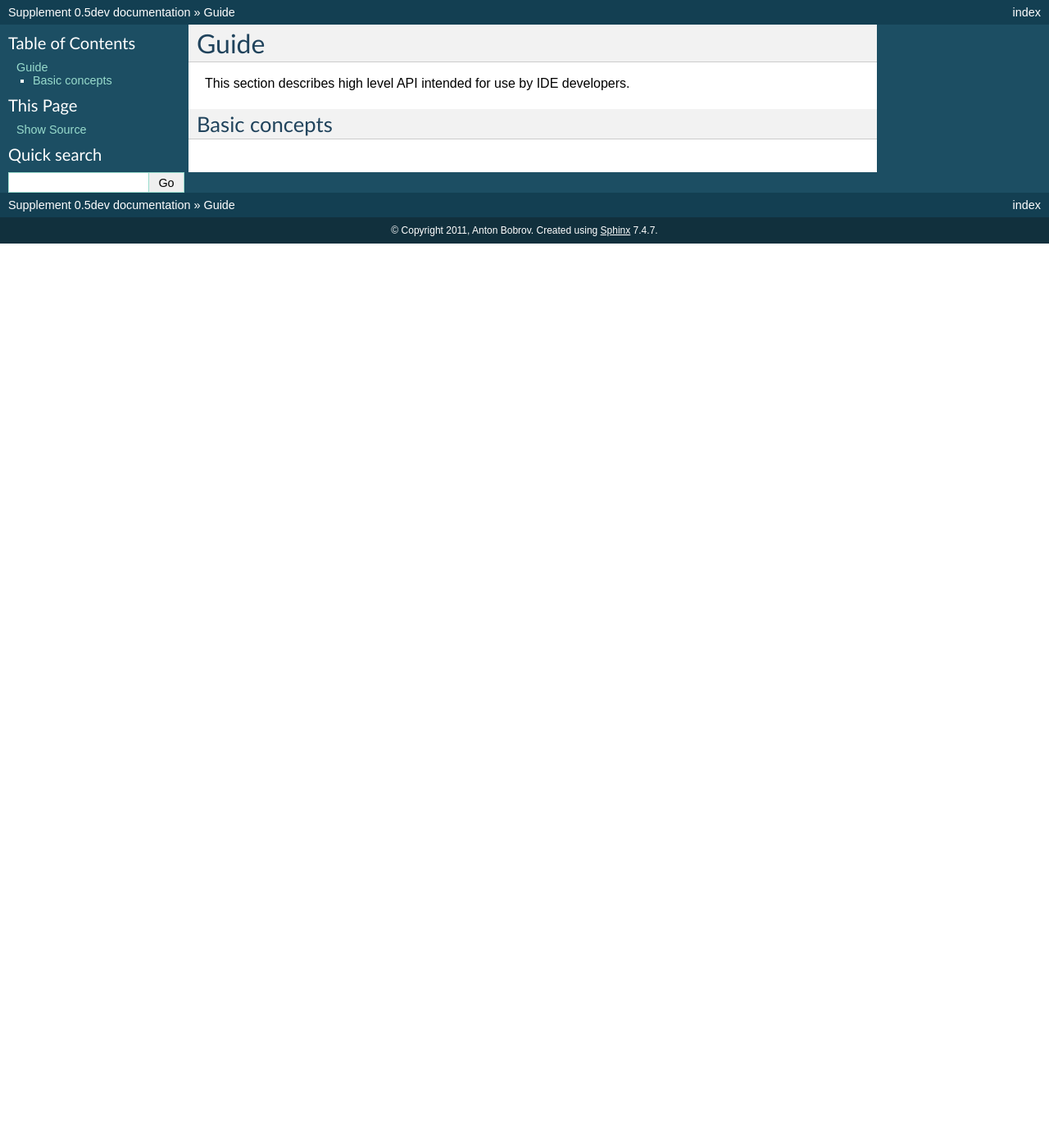
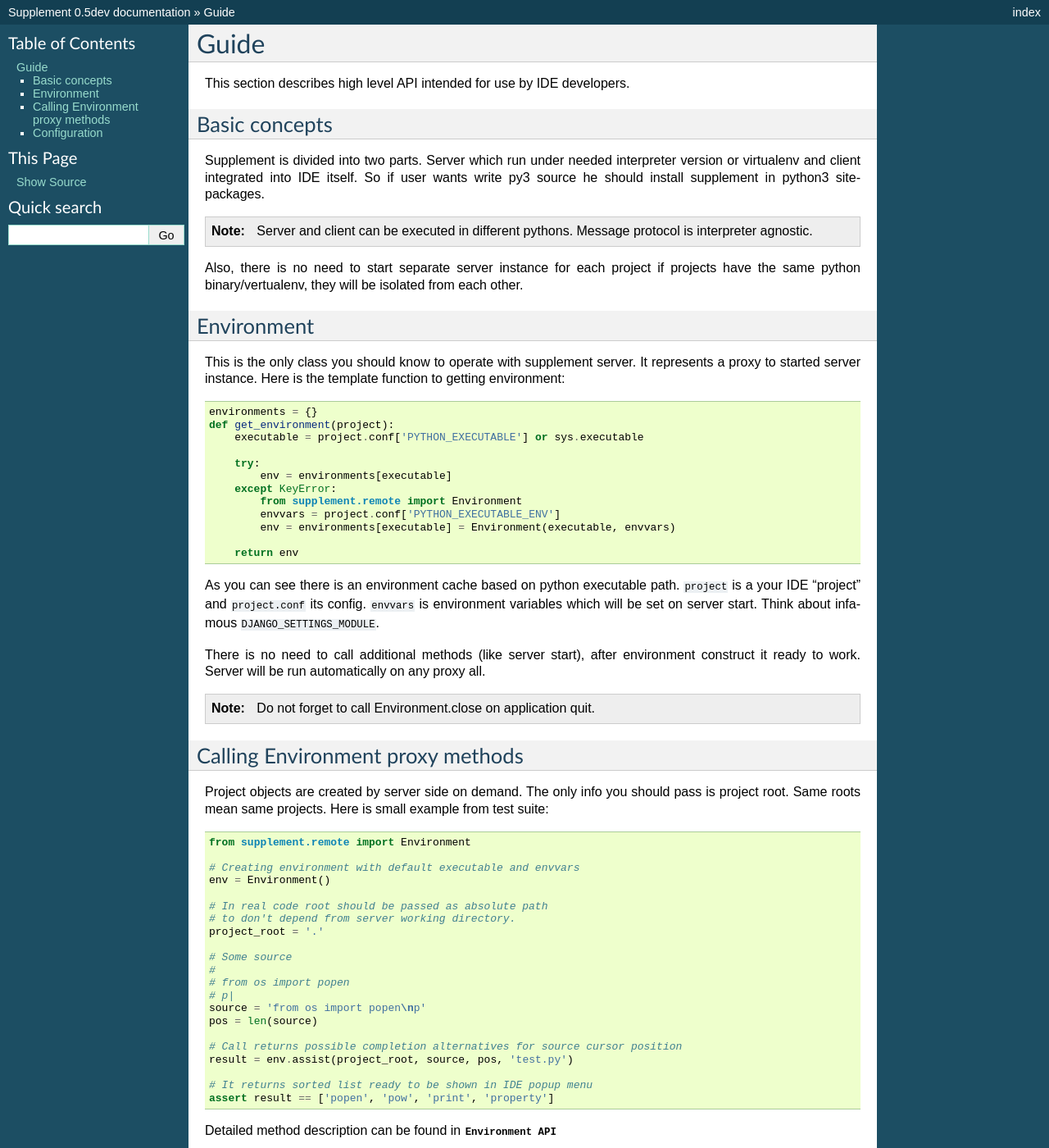
Before and after one commit to baverman/supplement, a Sphinx documentation site: the page built from docs/guide.rst, in a window 1280 px wide and 1400 px high. Shown: the whole window at 82% size. Built offline with Sphinx 7.4.7, drawn with Linux system fonts in a browser that asks for light colours; some of the changed text lies outside the part shown.

Commit message:
Environment docs

```diff
--- a/docs/conf.py
+++ b/docs/conf.py
@@ -16,7 +16,7 @@ import sys, os
 # If extensions (or modules to document with autodoc) are in another directory,
 # add these directories to sys.path here. If the directory is relative to the
 # documentation root, use os.path.abspath to make it absolute, like shown here.
-#sys.path.insert(0, os.path.abspath('.'))
+sys.path.insert(0, os.path.abspath('..'))
 
 # -- General configuration -----------------------------------------------------
 
--- a/docs/guide.rst
+++ b/docs/guide.rst
@@ -1,9 +1,98 @@
-.. _guide:
-
 Guide
 =====
 
 This section describes high level API intended for use by IDE developers.
 
+
 Basic concepts
 --------------
+
+Supplement is divided into two parts. Server which run under needed interpreter
+version or virtualenv and client integrated into IDE itself. So if user wants
+write py3 source he should install supplement in python3 site-packages.
+
+.. note::
+
+   Server and client can be executed in different pythons. Message protocol is
+   interpreter agnostic.
+
+Also, there is no need to start separate server instance for each project if
+projects have the same python binary/vertualenv, they will be isolated from each
+other.
+
+
+Environment
+-----------
+
+This is the only class you should know to operate with supplement server. It
+represents a proxy to started server instance. Here is the template function to
+getting environment::
+
+   environments = {}
+   def get_environment(project):
+       executable = project.conf['PYTHON_EXECUTABLE'] or sys.executable
+
+       try:
+           env = environments[executable]
+       except KeyError:
+           from supplement.remote import Environment
+           envvars = project.conf['PYTHON_EXECUTABLE_ENV']
+           env = environments[executable] = Environment(executable, envvars)
+
+       return env
+
+As you can see there is an environment cache based on python executable path.
+``project`` is a your IDE "project" and ``project.conf`` its config. ``envvars``
+is environment variables which will be set on server start. Think about infamous
+``DJANGO_SETTINGS_MODULE``.
+
+There is no need to call additional methods (like server start), after environment
+construct it ready to work. Server will be run automatically on any proxy all.
+
+.. note::
+
+   Do not forget to call Environment.close on application quit.
+
+
+Calling Environment proxy methods
+---------------------------------
+
+Project objects are created by server side on demand. The only info you should
+pass is project root. Same roots mean same projects. Here is small example from
+test suite::
+
+   from supplement.remote import Environment
+
+   # Creating environment with default executable and envvars
+   env = Environment()
+
+   # In real code root should be passed as absolute path
+   # to don't depend from server working directory.
+   project_root = '.'
+
+   # Some source
+   #
+   # from os import popen
+   # p|
+   source = 'from os import popen\np'
+   pos = len(source)
+
+   # Call returns possible completion alternatives for source cursor position
+   result = env.assist(project_root, source, pos, 'test.py')
+
+   # It returns sorted list ready to be shown in IDE popup menu
+   assert result == ['popen', 'pow', 'print', 'property']
+
+Detailed method description can be found in
+:class:`Environment API <supplement.remote.Environment>`
+
+.. note::
+
+   ``source`` is better to pass as unicode strings and ``pos`` as character
+   (not byte) position.
+
+
+Configuration
+-------------
+
+Of course, there is a way to pass configuration
```
Also changed, not shown: docs/api.rst (added, +8 -0 lines), docs/index.rst (+8 -7 lines), 3 other files.
